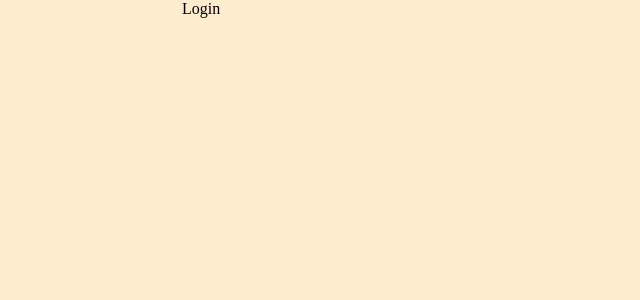
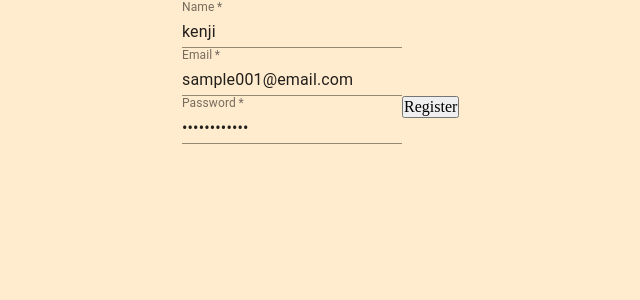
Before and after one commit to jp-knj/budget-app, a React (Create React App) app in the folder client/: page /login in a window 1280 px wide. Shown: the top 300 px of the page, without its empty margins (258-898 px from the left). Built offline with nearby package versions, Linux system fonts and the light colour scheme.

Commit message:
:+1: Add register function
t

```diff
--- a/client/src/context/AppReducer.js
+++ b/client/src/context/AppReducer.js
@@ -1,13 +1,19 @@
 export default (state, action) => {
   switch (action.type) {
     case 'REGISTER_USER':
-    case 'LOGIN_USER':
       localStorage.setItem('token', action.payload.token);
       return {
         ...state,
         token: action.payload.token,
         users: action.payload,
       }
+
+    case 'LOGIN_ERROR':
+        return {
+          ...state,
+          error: action.payload
+        }
+
     default:
       return state;
   }
--- a/client/src/context/GlobalState.jsx
+++ b/client/src/context/GlobalState.jsx
@@ -9,7 +9,10 @@ const initialState = {
   loading: true
 };
 
+// Create context
 export const GlobalContext = createContext(initialState);
+
+// Provider context
 export const GlobalProvider = ({ children }) => {
   const [state, dispatch] = useReducer(AppReducer, initialState);
 
@@ -18,11 +21,11 @@ export const GlobalProvider = ({ children }) => {
   }
 
   axios.defaults.headers.common["x-auth-token"] = getToken();
-
   const config = {
     headers: { 'Content-Type': 'application/json' },
   };
 
+  // Action
   async function registerUser(user) {
     try {
       const res = await axios.post('/api/users', user, config);
@@ -33,7 +36,7 @@ export const GlobalProvider = ({ children }) => {
     } catch (err) {
       dispatch({
         type: 'LOGIN_ERROR',
-        payload: err.response.data
+        payload: err.response
       });
     }
   }
--- a/client/src/pages/Login.jsx
+++ b/client/src/pages/Login.jsx
@@ -1,10 +1,63 @@
-import React from 'react'
+import React, { useContext, useState, useCallback } from 'react'
+import { GlobalContext } from '../context/GlobalState'
+
+import { TextField } from '@material-ui/core'
 
 const Login = () => {
+  const { registerUser } = useContext(GlobalContext);
+  const [name, setName] = useState('kenji'),
+        [email, setEmail] = useState('sample001@email.com'),
+        [password, setPassword] = useState('password1234');
+
+  const handleSubmit = useCallback(
+    (e) => {
+      e.preventDefault();
+      registerUser({ name, email, password });
+    },
+    [name, email, password]
+  );
+
+  const handleChange = useCallback((e) => {
+    switch (e.target.id) {
+      case 'Name':
+        setName(e.target.value);
+        break;
+      case 'Email':
+        setEmail(e.target.value);
+        break;
+      case 'Password':
+        setPassword(e.target.value);
+        break;
+    }
+  }, []);
+
   return (
-    <div>
-      Login
-    </div>
+      <form>
+        <TextField
+          id='Name'
+          label='Name'
+          required='true'
+          value={name}
+          onChange={handleChange}
+        />
+        <TextField
+          id='Email'
+          label='Email'
+          type='email'
+          required='true'
+          value={email}
+          onChange={handleChange}
+        />
+        <TextField
+          id='Password'
+          label='Password'
+          type='password'
+          required='true'
+          value={password}
+          onChange={handleChange}
+        />
+        <button onClick={handleSubmit}>Register</button>
+      </form>
   )
 }
 export default Login
```
